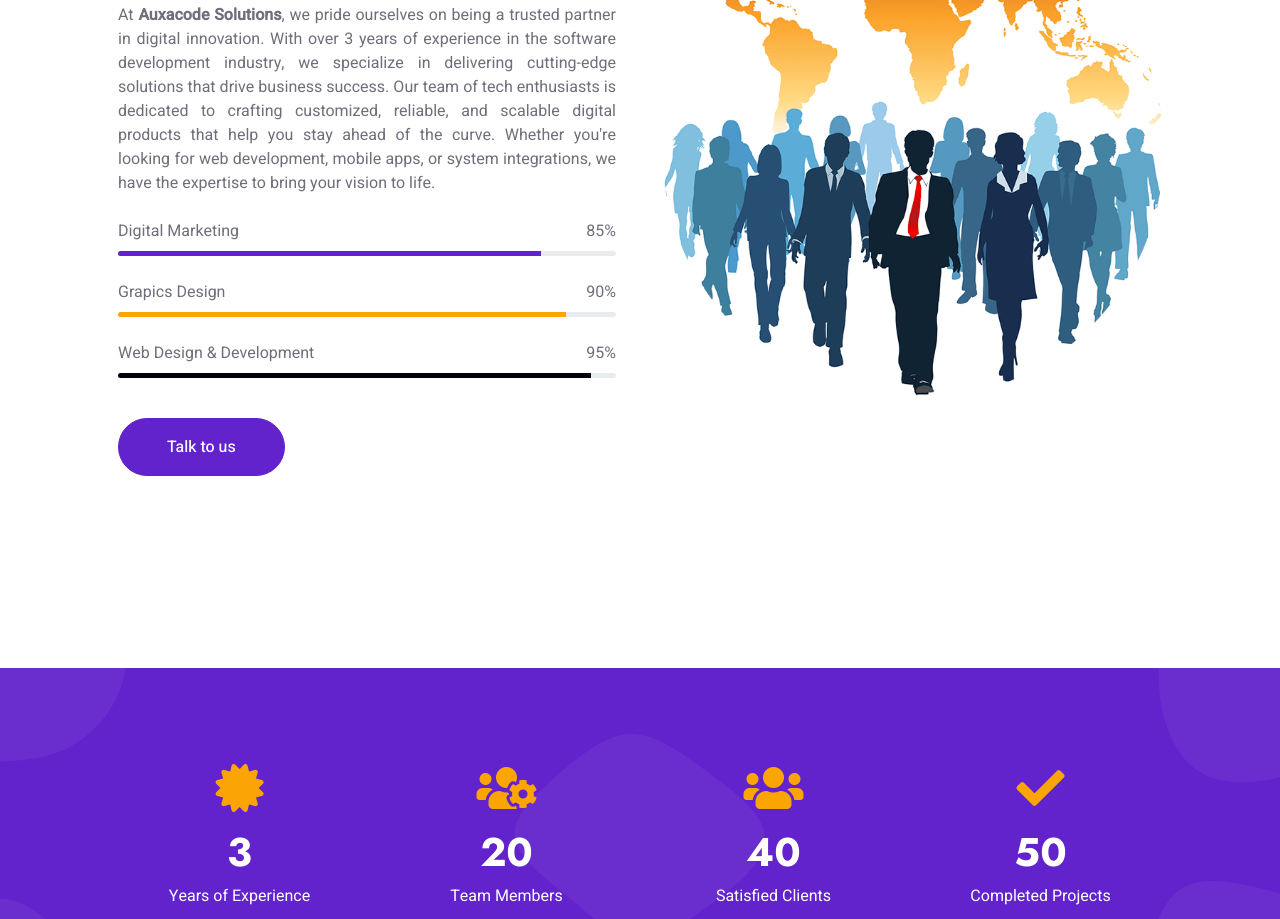
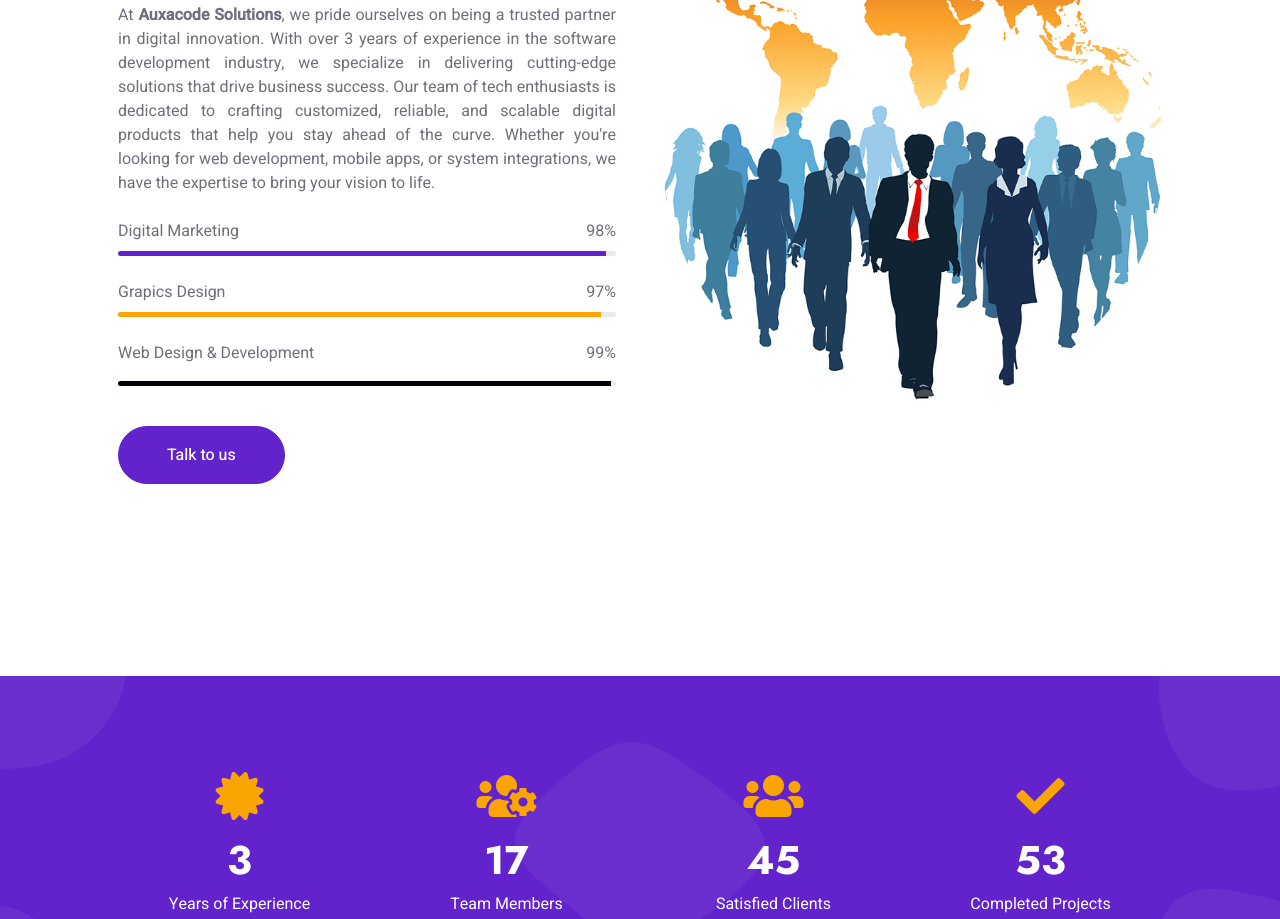
Before and after one commit to NavdeepRavindran/Auxacode--Landingpage, a plain HTML site: page index.html in a window 1280 px wide. Shown: the part 1895-2814 px from the top of the page. Drawn offline with nearby package versions, Linux system fonts and the light colour scheme.

Commit message:
progress bar

```diff
--- a/css/style.css
+++ b/css/style.css
@@ -315,6 +315,10 @@ h6,
 .progress .progress-bar {
     width: 0px;
     transition: 3s;
+    -webkit-transition: 3s;
+    -moz-transition: 3s;
+    -ms-transition: 3s;
+    -o-transition: 3s;
 }
 
 
--- a/index.html
+++ b/index.html
@@ -172,28 +172,28 @@
                 <div class="skill mb-4">
                     <div class="d-flex justify-content-between">
                         <p class="mb-2">Digital Marketing</p>
-                                <p class="mb-2">85%</p>
+                        <p class="mb-2">98%</p>
                     </div>
                     <div class="progress">
-                                <div class="progress-bar bg-primary" role="progressbar" aria-valuenow="85" aria-valuemin="0" aria-valuemax="100"></div>
+                        <div class="progress-bar bg-primary" role="progressbar" aria-valuenow="98" aria-valuemin="0" aria-valuemax="100"></div>
                     </div>
                 </div>
                 <div class="skill mb-4">
                     <div class="d-flex justify-content-between">
                         <p class="mb-2">Grapics Design</p>
-                                <p class="mb-2">90%</p>
+                        <p class="mb-2">97%</p>
                     </div>
                     <div class="progress">
-                                <div class="progress-bar bg-secondary" role="progressbar" aria-valuenow="90" aria-valuemin="0" aria-valuemax="100"></div>
+                        <div class="progress-bar bg-secondary" role="progressbar" aria-valuenow="97" aria-valuemin="0" aria-valuemax="100"></div>
                     </div>
                 </div>
                 <div class="skill mb-4">
                     <div class="d-flex justify-content-between">
                         <p class="mb-2">Web Design & Development</p>
-                                <p class="mb-2">95%</p>
+                        <p class="mb-8">99%</p>
                     </div>
                     <div class="progress">
-                                <div class="progress-bar bg-dark" role="progressbar" aria-valuenow="95" aria-valuemin="0" aria-valuemax="100"></div>
+                        <div class="progress-bar bg-dark" role="progressbar" aria-valuenow="99" aria-valuemin="0" aria-valuemax="100"></div>
                     </div>
                 </div>
                 <a href="mailto:auxacode@gmail.com" class="btn btn-primary py-sm-3 px-sm-5 rounded-pill mt-3">Talk to us</a>
@@ -218,17 +218,17 @@
                     </div>
                     <div class="col-md-6 col-lg-3 text-center wow fadeIn" data-wow-delay="0.1s" style="visibility: visible; animation-delay: 0.1s; animation-name: fadeIn;">
                         <i class="fa fa-users-cog fa-3x text-secondary mb-3"></i>
-                        <h1 class="text-white mb-2" data-toggle="counter-up">20</h1>
+                        <h1 class="text-white mb-2" data-toggle="counter-up">17</h1>
                         <p class="text-white mb-0">Team Members</p>
                     </div>
                     <div class="col-md-6 col-lg-3 text-center wow fadeIn" data-wow-delay="0.1s" style="visibility: visible; animation-delay: 0.1s; animation-name: fadeIn;">
                         <i class="fa fa-users fa-3x text-secondary mb-3"></i>
-                        <h1 class="text-white mb-2" data-toggle="counter-up">40</h1>
+                        <h1 class="text-white mb-2" data-toggle="counter-up">45</h1>
                         <p class="text-white mb-0">Satisfied Clients</p>
                     </div>
                     <div class="col-md-6 col-lg-3 text-center wow fadeIn" data-wow-delay="0.1s" style="visibility: visible; animation-delay: 0.1s; animation-name: fadeIn;">
                         <i class="fa fa-check fa-3x text-secondary mb-3"></i>
-                        <h1 class="text-white mb-2" data-toggle="counter-up">50</h1>
+                        <h1 class="text-white mb-2" data-toggle="counter-up">53</h1>
                         <p class="text-white mb-0">Completed Projects</p>
                     </div>
                 </div>
--- a/js/main.js
+++ b/js/main.js
@@ -45,7 +45,7 @@
         $('.progress .progress-bar').each(function () {
             $(this).css("width", $(this).attr("aria-valuenow") + '%');
         });
-    }, {offset: '80%'});
+    }, {offset: '90%'});
 
 
     // Facts counter
```
Lines whose indentation alone changed are shown as unchanged.
